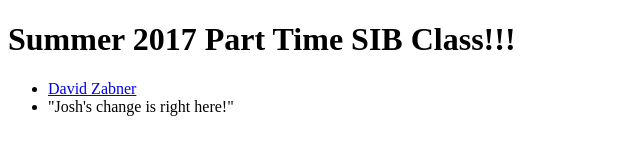
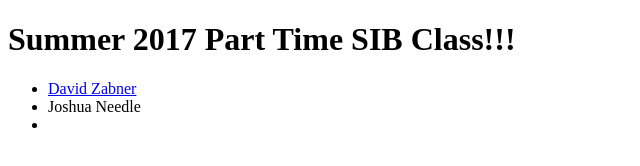
Before and after one commit to nw0428/sibptfall2017, a plain HTML site: page index.html in a window 1280 px wide. Shown: the whole page, without its empty margins (0-640 px from the left). Drawn offline with Linux system fonts and the light colour scheme.

Commit message:
More changes

```diff
--- a/index.html
+++ b/index.html
@@ -8,7 +8,7 @@
   <div class="center">
     <ul>
     	<li><a href="html/david.html">David Zabner</a></li>
-    	<li> "Josh's change is right here!"
+    	<li><a hred="html/joshua.html">Joshua Needle </a><li>
     </ul>
   </div>
 </center>
```
